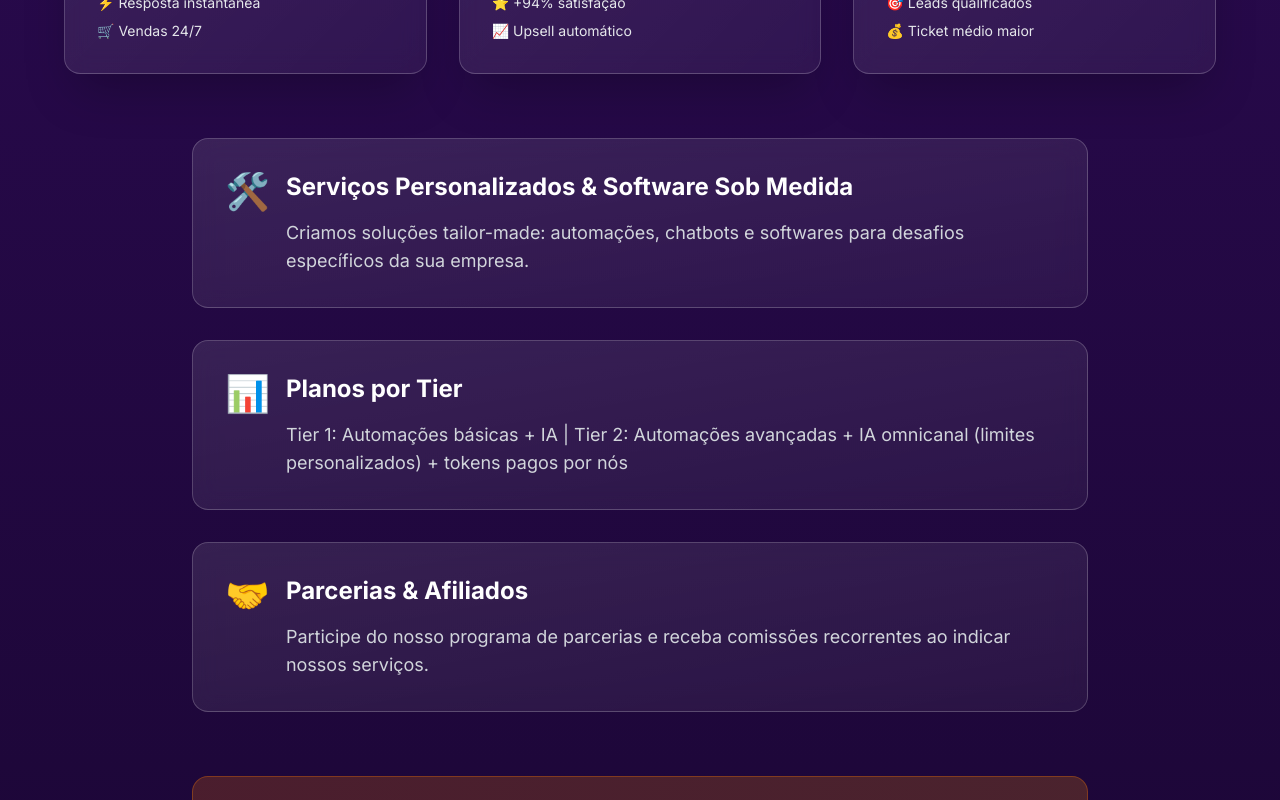
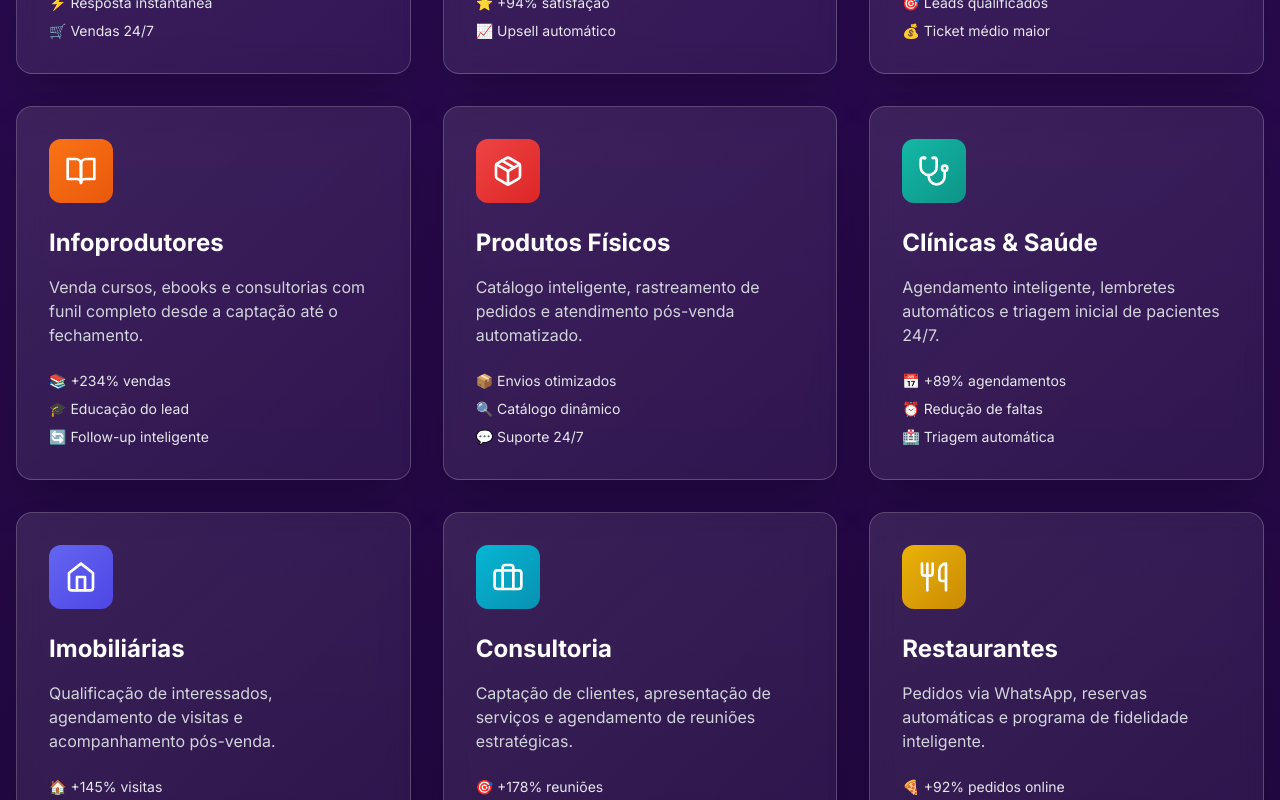
Before and after one commit to tylaig/meusuperapp, a React (Vite) app: page / in a window 1280 px wide. Shown: the part 4680-5480 px from the top of the page. Built offline with nearby package versions, Linux system fonts and the light colour scheme.

Commit message:
Corrigir scroll da sidebar e restaurar exemplos de serviços

```diff
--- a/src/components/UseCasesSection.tsx
+++ b/src/components/UseCasesSection.tsx
@@ -43,6 +43,48 @@ const UseCasesSection: React.FC = () => {
       description: "Qualifique leads, agende calls e apresente seus programas de mentoria de forma personalizada.",
       benefits: ["📞 +156% calls agendadas", "🎯 Leads qualificados", "💰 Ticket médio maior"],
       color: "from-purple-500 to-purple-600"
+    },
+    {
+      icon: BookOpen,
+      title: "Infoprodutores",
+      description: "Venda cursos, ebooks e consultorias com funil completo desde a captação até o fechamento.",
+      benefits: ["📚 +234% vendas", "🎓 Educação do lead", "🔄 Follow-up inteligente"],
+      color: "from-orange-500 to-orange-600"
+    },
+    {
+      icon: Package,
+      title: "Produtos Físicos",
+      description: "Catálogo inteligente, rastreamento de pedidos e atendimento pós-venda automatizado.",
+      benefits: ["📦 Envios otimizados", "🔍 Catálogo dinâmico", "💬 Suporte 24/7"],
+      color: "from-red-500 to-red-600"
+    },
+    {
+      icon: Stethoscope,
+      title: "Clínicas & Saúde",
+      description: "Agendamento inteligente, lembretes automáticos e triagem inicial de pacientes 24/7.",
+      benefits: ["📅 +89% agendamentos", "⏰ Redução de faltas", "🏥 Triagem automática"],
+      color: "from-teal-500 to-teal-600"
+    },
+    {
+      icon: Home,
+      title: "Imobiliárias",
+      description: "Qualificação de interessados, agendamento de visitas e acompanhamento pós-venda.",
+      benefits: ["🏠 +145% visitas", "💼 Leads qualificados", "📋 Follow-up automático"],
+      color: "from-indigo-500 to-indigo-600"
+    },
+    {
+      icon: Briefcase,
+      title: "Consultoria",
+      description: "Captação de clientes, apresentação de serviços e agendamento de reuniões estratégicas.",
+      benefits: ["🎯 +178% reuniões", "💡 Apresentação automática", "📊 Relatórios detalhados"],
+      color: "from-cyan-500 to-cyan-600"
+    },
+    {
+      icon: Utensils,
+      title: "Restaurantes",
+      description: "Pedidos via WhatsApp, reservas automáticas e programa de fidelidade inteligente.",
+      benefits: ["🍕 +92% pedidos online", "🪑 Reservas otimizadas", "⭐ Fidelização automática"],
+      color: "from-yellow-500 to-yellow-600"
     }
   ];
 
@@ -69,15 +111,15 @@ const UseCasesSection: React.FC = () => {
       <div className="container mx-auto px-4">
         <div className="text-center mb-12 sm:mb-16">
           <h2 className="text-2xl sm:text-3xl md:text-4xl lg:text-5xl font-bold text-white mb-4 sm:mb-6 px-2">
-            Serviços Personalizados & <span className="text-[#FF7A00]">Software Sob Medida</span>
+            Funciona para <span className="text-[#FF7A00]">Qualquer</span> Negócio
           </h2>
           <p className="text-lg sm:text-xl text-gray-300 max-w-3xl mx-auto px-4">
-            Criamos <span className="text-[#FF7A00] font-semibold">soluções tailor-made</span>: automações, chatbots e softwares para desafios específicos da sua empresa
+            Nossa IA se adapta ao seu modelo de negócio e escala suas vendas independentemente do setor
           </p>
         </div>
 
         {/* Main Use Cases */}
-        <div className="grid grid-cols-1 lg:grid-cols-3 gap-6 sm:gap-8 max-w-6xl mx-auto mb-16">
+        <div className="grid grid-cols-1 sm:grid-cols-2 lg:grid-cols-3 gap-6 sm:gap-8 max-w-7xl mx-auto mb-16">
           {useCases.map((useCase, index) => (
             <div
               key={index}
@@ -130,7 +172,7 @@ const UseCasesSection: React.FC = () => {
                   ? 'translate-y-0 opacity-100'
                   : 'translate-y-20 opacity-0'
               }`}
-              style={{ transitionDelay: `${(index + 3) * 100}ms` }}
+              style={{ transitionDelay: `${(index + 9) * 100}ms` }}
             >
               <div className="bg-gradient-to-br from-white/10 to-white/5 backdrop-blur-md rounded-xl sm:rounded-2xl p-6 sm:p-8 border border-white/20 hover:border-[#FF7A00]/50 transition-all duration-300 max-w-4xl mx-auto">
                 <div className="flex items-start space-x-4">
--- a/src/components/dashboard/DashboardLayout.tsx
+++ b/src/components/dashboard/DashboardLayout.tsx
@@ -84,8 +84,8 @@ const DashboardLayout: React.FC<DashboardLayoutProps> = ({ children, currentPage
       {/* Mobile sidebar */}
       <div className={`fixed inset-0 z-50 lg:hidden ${sidebarOpen ? 'block' : 'hidden'}`}>
         <div className="fixed inset-0 bg-black/50" onClick={() => setSidebarOpen(false)} />
-        <div className="fixed left-0 top-0 h-full w-64 bg-gradient-to-b from-[#2D0B55] to-[#1A0633] border-r border-white/10">
-          <div className="flex items-center justify-between p-4 border-b border-white/10">
+        <div className="fixed left-0 top-0 h-full w-64 bg-gradient-to-b from-[#2D0B55] to-[#1A0633] border-r border-white/10 flex flex-col">
+          <div className="flex items-center justify-between p-4 border-b border-white/10 flex-shrink-0">
             <div className="flex items-center space-x-3">
               <div className="w-8 h-8 bg-gradient-to-br from-[#FF7A00] to-[#FF9500] rounded-lg flex items-center justify-center">
                 <Zap className="w-4 h-4 text-white" />
@@ -99,7 +99,7 @@ const DashboardLayout: React.FC<DashboardLayoutProps> = ({ children, currentPage
               <X className="w-6 h-6" />
             </button>
           </div>
-          <nav className="p-4 space-y-2">
+          <nav className="flex-1 overflow-y-auto p-4 space-y-2">
             {navigation.map((item) => {
               if (item.name === '---') {
                 return <div key={item.href} className="h-px bg-white/10 my-4"></div>;
@@ -126,14 +126,14 @@ const DashboardLayout: React.FC<DashboardLayoutProps> = ({ children, currentPage
 
       {/* Desktop sidebar */}
       <div className="hidden lg:fixed lg:inset-y-0 lg:left-0 lg:w-64 lg:block">
-        <div className="h-full bg-gradient-to-b from-[#2D0B55] to-[#1A0633] border-r border-white/10">
-          <div className="flex items-center space-x-3 p-6 border-b border-white/10">
+        <div className="h-full bg-gradient-to-b from-[#2D0B55] to-[#1A0633] border-r border-white/10 flex flex-col">
+          <div className="flex items-center space-x-3 p-6 border-b border-white/10 flex-shrink-0">
             <div className="w-10 h-10 bg-gradient-to-br from-[#FF7A00] to-[#FF9500] rounded-xl flex items-center justify-center">
               <Zap className="w-5 h-5 text-white" />
             </div>
             <span className="text-xl font-bold text-white">meusuper.app</span>
           </div>
-          <nav className="p-6 space-y-2">
+          <nav className="flex-1 overflow-y-auto p-6 space-y-2">
             {navigation.map((item) => {
               if (item.name === '---') {
                 return <div key={item.href} className="h-px bg-white/10 my-4"></div>;
```
